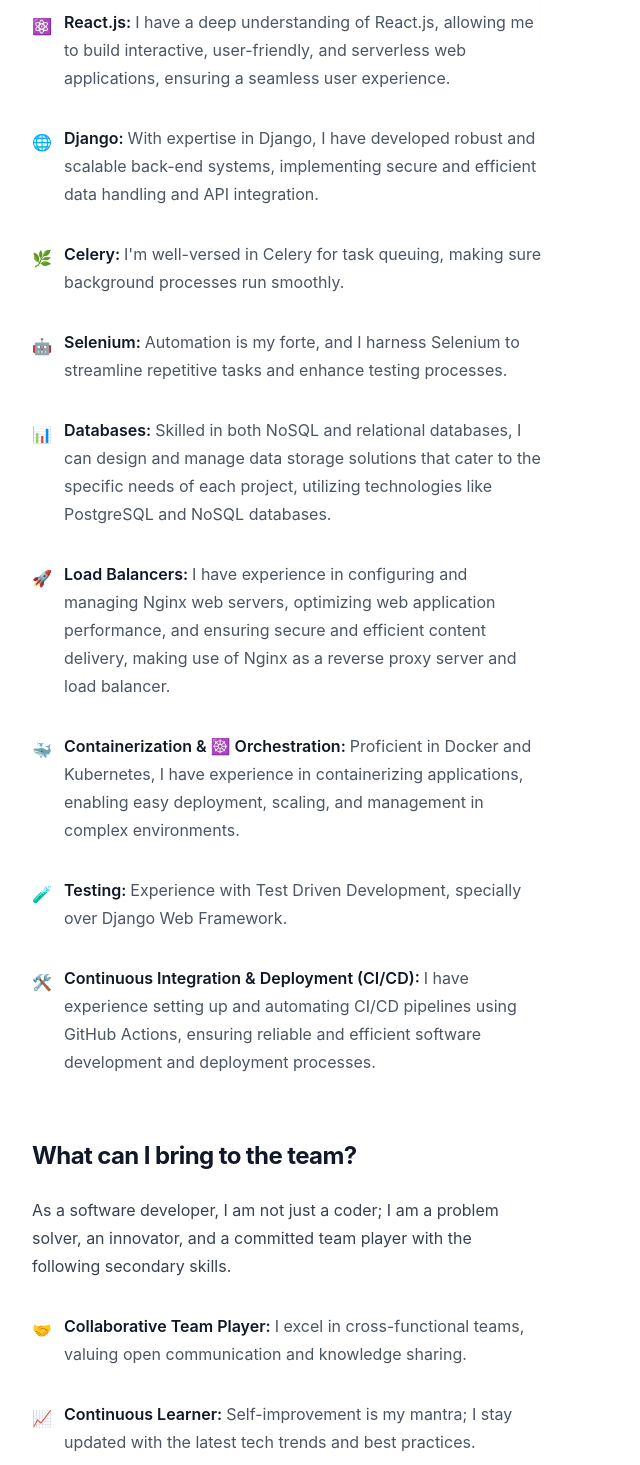
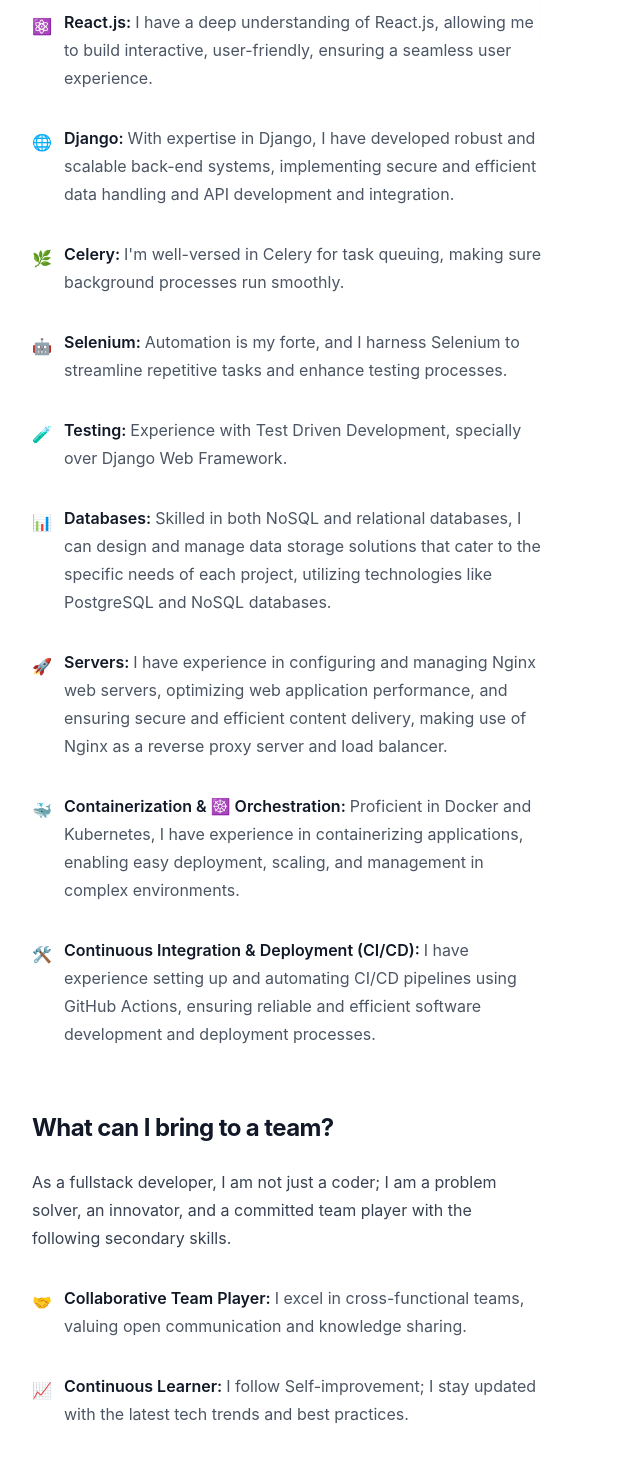
Before and after one commit to romdelaporte/Portfolio, a React (Create React App) app: page / in a window 1280 px wide. Shown: the part 960-2425 px from the top of the page, without its empty margins (0-640 px from the left). Built offline with nearby package versions, Linux system fonts and the light colour scheme.

Commit message:
Projects content added

```diff
--- a/src/components/about.js
+++ b/src/components/about.js
@@ -1,5 +1,3 @@
-import { CloudArrowUpIcon, LockClosedIcon, ServerIcon } from '@heroicons/react/20/solid'
-
 import ro from '../img/ro.jpg'
 
 
@@ -39,7 +37,7 @@
               <p className="text-base font-semibold leading-7 text-indigo-600">About Me</p>
               <h1 className="mt-2 text-3xl font-bold tracking-tight text-gray-900 sm:text-4xl">Rodrigo Muñoz Delaporte</h1>
               <p className="mt-6 text-xl leading-8 text-gray-700">
-                Software Developer
+                Fullstack Developer
               </p>
             </div>
           </div>
@@ -72,14 +70,14 @@
                   <span className="mt-1 h-5 w-5 flex-none text-indigo-600" aria-hidden="true">⚛️</span>
                   <span>
                     <strong className="font-semibold text-gray-900">React.js: </strong>
-                      I have a deep understanding of React.js, allowing me to build interactive, user-friendly, and serverless web applications, ensuring a seamless user experience.
+                      I have a deep understanding of React.js, allowing me to build interactive, user-friendly, ensuring a seamless user experience.
                   </span>
                 </li>
                 <li className="flex gap-x-3">
                   <span className="mt-1 h-5 w-5 flex-none text-indigo-600" aria-hidden="true">🌐</span>
                   <span>
                     <strong className="font-semibold text-gray-900">Django: </strong>
-                      With expertise in Django, I have developed robust and scalable back-end systems, implementing secure and efficient data handling and API integration.
+                    With expertise in Django, I have developed robust and scalable back-end systems, implementing secure and efficient data handling and API development and integration.
                       </span>
                 </li>
                 <li className="flex gap-x-3">
@@ -97,6 +95,13 @@
                     </span>
                 </li>
                 <li className="flex gap-x-3">
+                  <span className="mt-1 h-5 w-5 flex-none text-indigo-600" aria-hidden="true">🧪</span>
+                  <span>
+                    <strong className="font-semibold text-gray-900">Testing: </strong>
+                      Experience with Test Driven Development, specially over Django Web Framework.
+                    </span>
+                </li>
+                <li className="flex gap-x-3">
                   <span className="mt-1 h-5 w-5 flex-none text-indigo-600" aria-hidden="true">📊</span>
                   <span>
                     <strong className="font-semibold text-gray-900">Databases: </strong>
@@ -106,7 +111,7 @@
                 <li className="flex gap-x-3">
                   <span className="mt-1 h-5 w-5 flex-none text-indigo-600" aria-hidden="true">🚀</span>
                   <span>
-                    <strong className="font-semibold text-gray-900">Load Balancers: </strong>
+                    <strong className="font-semibold text-gray-900">Servers: </strong>
                       I have experience in configuring and managing Nginx web servers, optimizing web application performance, and ensuring secure and efficient content delivery, making use of Nginx as a reverse proxy server and load balancer.
                     </span>
                 </li>
@@ -117,13 +122,7 @@
                       Proficient in Docker and Kubernetes, I have experience in containerizing applications, enabling easy deployment, scaling, and management in complex environments.
                     </span>
                 </li>
-                <li className="flex gap-x-3">
-                  <span className="mt-1 h-5 w-5 flex-none text-indigo-600" aria-hidden="true">🧪</span>
-                  <span>
-                    <strong className="font-semibold text-gray-900">Testing: </strong>
-                      Experience with Test Driven Development, specially over Django Web Framework.
-                    </span>
-                </li>
+
                 <li className="flex gap-x-3">
                   <span className="mt-1 h-5 w-5 flex-none text-indigo-600" aria-hidden="true">🛠️</span>
                   <span>
@@ -132,9 +131,9 @@
                     </span>
                 </li>
               </ul>
-              <h2 className="mt-16 text-2xl font-bold tracking-tight text-gray-900">What can I bring to the team?</h2>
+              <h2 className="mt-16 text-2xl font-bold tracking-tight text-gray-900">What can I bring to a team?</h2>
               <p className="mt-6">
-              As a software developer, I am not just a coder; I am a problem solver, an innovator, and a committed team player with the following secondary skills.
+              As a fullstack developer, I am not just a coder; I am a problem solver, an innovator, and a committed team player with the following secondary skills.
               </p>
               <ul role="list" className="mt-8 space-y-8 text-gray-600">
                 <li className="flex gap-x-3">
@@ -148,7 +147,7 @@
                   <span className="mt-1 h-5 w-5 flex-none text-indigo-600" aria-hidden="true" >📈</span>
                   <span>
                     <strong className="font-semibold text-gray-900">Continuous Learner: </strong>
-                      Self-improvement is my mantra; I stay updated with the latest tech trends and best practices.
+                      I follow Self-improvement; I stay updated with the latest tech trends and best practices.
                   </span>
                 </li>
                 <li className="flex gap-x-3">
--- a/src/components/projects.js
+++ b/src/components/projects.js
@@ -3,15 +3,15 @@
 const posts = [
     {
       id: 1,
-      title: 'To Do List',
+      title: 'To-Do List',
       href: '#',
       description:
-        'To Do list',
+        'This is a project built using Django for an API and React.js as the frontend',
       imageUrl:
         'https://images.unsplash.com/photo-1496128858413-b36217c2ce36?ixlib=rb-4.0.3&ixid=MnwxMjA3fDB8MHxwaG90by1wYWdlfHx8fGVufDB8fHx8&auto=format&fit=crop&w=3603&q=80',
-      date: 'Mar 16, 2020',
+      date: 'Tech Stack',
       datetime: '2020-03-16',
-      category: { title: 'Showcase', href: '#' },
+      category: { title: 'React.js | Django | PostgreSQL | Kubernetes', href: '#' },
       author: {
         name: 'Rodrigo Muñoz Delaporte',
         role: 'Software Developer',
@@ -22,15 +22,34 @@
     },
     {
         id: 1,
+        title: 'Uber Clone',
+        href: '#',
+        description:
+          'This project is a Uber Clone on its primer functionalities',
+        imageUrl:
+          'https://images.unsplash.com/photo-1496128858413-b36217c2ce36?ixlib=rb-4.0.3&ixid=MnwxMjA3fDB8MHxwaG90by1wYWdlfHx8fGVufDB8fHx8&auto=format&fit=crop&w=3603&q=80',
+        date: 'Tech Stack',
+        datetime: '2020-03-16',
+        category: { title: 'React.js | Django Channels | Redis | Docker Compose', href: '#' },
+        author: {
+          name: 'Rodrigo Muñoz Delaporte',
+          role: 'Software Developer',
+          href: '#',
+          imageUrl:
+          {ro},
+        },
+      },
+    {
+        id: 1,
         title: 'eCommerce',
         href: '#',
         description:
-          'eCommerce',
+          'The definite eCommerce website built using Django, PostgreSQL, Redis, and Celery',
         imageUrl:
           'https://images.unsplash.com/photo-1496128858413-b36217c2ce36?ixlib=rb-4.0.3&ixid=MnwxMjA3fDB8MHxwaG90by1wYWdlfHx8fGVufDB8fHx8&auto=format&fit=crop&w=3603&q=80',
-        date: 'Mar 16, 2020',
+        date: 'Tech Stack',
         datetime: '2020-03-16',
-        category: { title: 'eCommerce', href: '#' },
+        category: { title: 'Django | PostgreSQL | Redis | Celery | Internationalization', href: '#' },
         author: {
           name: 'Rodrigo Muñoz Delaporte',
           role: 'Software Developer',
@@ -44,12 +63,12 @@
     title: 'eLearning',
     href: '#',
     description:
-        'eLearning',
+        'EdTech CMS built using Django',
     imageUrl:
         'https://images.unsplash.com/photo-1496128858413-b36217c2ce36?ixlib=rb-4.0.3&ixid=MnwxMjA3fDB8MHxwaG90by1wYWdlfHx8fGVufDB8fHx8&auto=format&fit=crop&w=3603&q=80',
-    date: 'Mar 16, 2020',
+    date: 'Tech Stack',
     datetime: '2020-03-16',
-    category: { title: 'EdTech', href: '#' },
+    category: { title: 'Django', href: '#' },
     author: {
         name: 'Rodrigo Muñoz Delaporte',
         role: 'Software Developer',
@@ -58,25 +77,6 @@
         'https://images.unsplash.com/photo-1519244703995-f4e0f30006d5?ixlib=rb-1.2.1&ixid=eyJhcHBfaWQiOjEyMDd9&auto=format&fit=facearea&facepad=2&w=256&h=256&q=80',
     },
     },
-    {
-        id: 1,
-        title: 'Web Crawler',
-        href: '#',
-        description:
-          'Web Crawler',
-        imageUrl:
-          'https://images.unsplash.com/photo-1496128858413-b36217c2ce36?ixlib=rb-4.0.3&ixid=MnwxMjA3fDB8MHxwaG90by1wYWdlfHx8fGVufDB8fHx8&auto=format&fit=crop&w=3603&q=80',
-        date: 'Mar 16, 2020',
-        datetime: '2020-03-16',
-        category: { title: 'Showcase', href: '#' },
-        author: {
-          name: 'Rodrigo Muñoz Delaporte',
-          role: 'Software Developer',
-          href: '#',
-          imageUrl:
-          {ro},
-        },
-      },
     // More posts...
   ]
 
@@ -87,7 +87,7 @@
           <div className="mx-auto max-w-2xl text-center">
             <h2 className="text-3xl font-bold tracking-tight text-gray-900 sm:text-4xl">Projects</h2>
             <p className="mt-2 text-lg leading-8 text-gray-600">
-              Here are some projects I've build by myself
+              Here are some projects I've built on my own
             </p>
           </div>
           <div className="mx-auto mt-16 grid max-w-2xl grid-cols-1 gap-x-8 gap-y-20 lg:mx-0 lg:max-w-none lg:grid-cols-3">
@@ -122,7 +122,7 @@
                     </h3>
                     <p className="mt-5 line-clamp-3 text-sm leading-6 text-gray-600">{post.description}</p>
                   </div>
-                  <div className="relative mt-8 flex items-center gap-x-4">
+                  {/* <div className="relative mt-8 flex items-center gap-x-4">
                     <img src={ro} alt="" className="h-10 w-10 rounded-full bg-gray-100" />
                     <div className="text-sm leading-6">
                       <p className="font-semibold text-gray-900">
@@ -133,7 +133,7 @@
                       </p>
                       <p className="text-gray-600">{post.author.role}</p>
                     </div>
-                  </div>
+                  </div> */}
                 </div>
               </article>
             ))}
```
